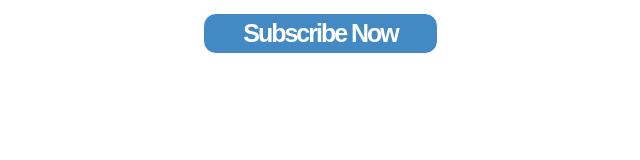
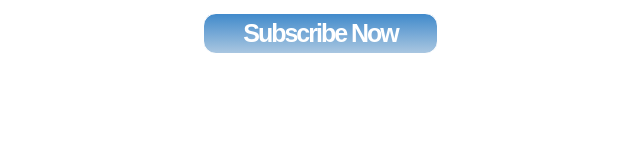
Before and after one commit to amirulameen/week2-b24, a plain HTML site: page subscribe-button.html in a window 1280 px wide. Shown: the whole page, without its empty margins (337-977 px from the left). Drawn offline with Linux system fonts and the light colour scheme.

Commit message:
Add files via upload

```diff
--- a/subscribe-button.html
+++ b/subscribe-button.html
@@ -6,7 +6,7 @@
 	<style type="text/css">
 			button {
 			color: #FFFFFF;
-			background-color: #4389C4;
+			background-image: linear-gradient(to bottom, rgba(65,138,203,1), rgba(65,138,203,0.4));
 			font-size: 25px;
 			border-radius: 13px;
 			width: 235px;
```
Also changed, not shown: ph-scale.html (+1 -0 lines).
